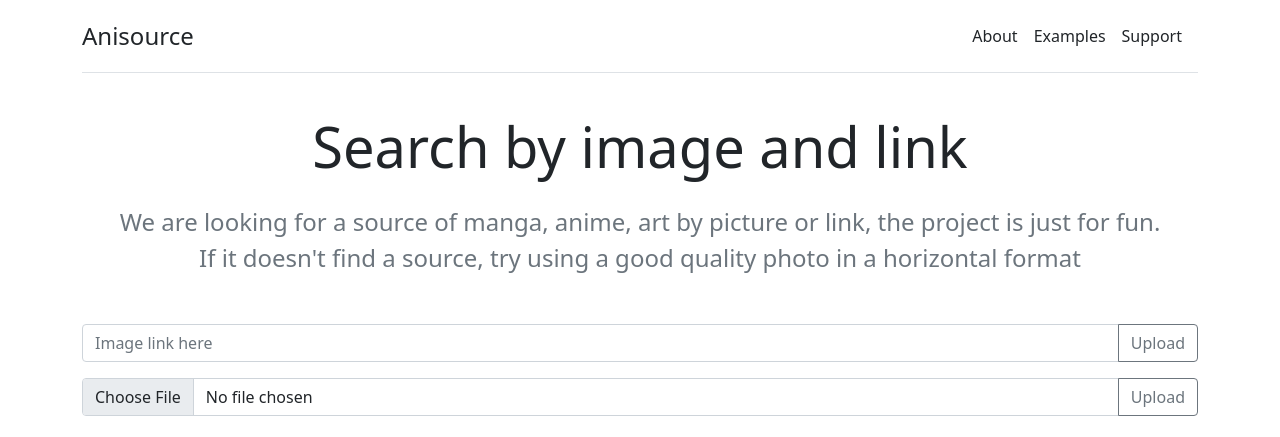
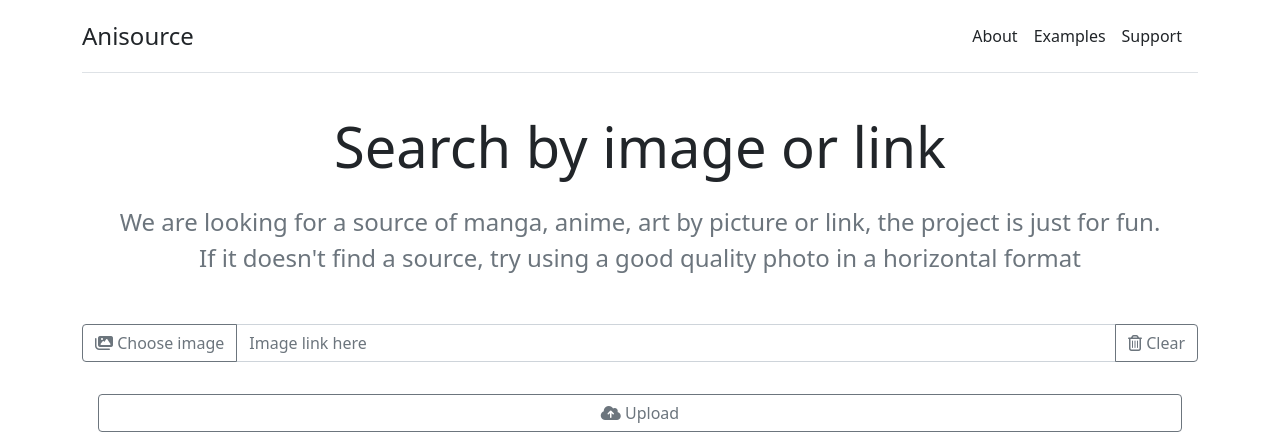
Before and after one commit to waydk/anisource-web, a Flask app: page / in a window 1280 px wide. Shown: the top 437 px of the page. Run offline with Flask 2, Linux system fonts and the light colour scheme; parts of the project's set-up code (start-up, migrations or seed data) failed here and were passed over; some libraries are stand-ins or nearby versions.

Commit message:
0.0.7: search by link

```diff
--- a/anisource/__main__.py
+++ b/anisource/__main__.py
@@ -3,37 +3,25 @@
 import os
 from flask import Flask, request, redirect, url_for, render_template
 from werkzeug.utils import secure_filename
+import base64
 
 # SET YOUR FOLDER
 UPLOAD_FOLDER = '/home/waydk/python_projects/anisource-web/anisource/img'
-ALLOWED_EXTENSIONS = set(['png', 'jpg', 'jpeg'])
+ALLOWED_EXTENSIONS = {'png', 'jpg', 'jpeg'}
 
 app = Flask(__name__)
 app.config['UPLOAD_FOLDER'] = UPLOAD_FOLDER
 
-def allowed_file(filename):
-    return '.' in filename and \
-           filename.rsplit('.', 1)[1] in ALLOWED_EXTENSIONS
-
-@app.route('/', methods=['GET', 'POST'])
-def upload_file():
-    if request.method == 'POST':
-        file = request.files['file']
-        if file and allowed_file(file.filename):
-            filename = secure_filename(file.filename)
-            file.save(os.path.join(app.config['UPLOAD_FOLDER'], filename))
-            return redirect(url_for('search',
-                                    filename=filename))
-    return render_template("index.html")
-
-@app.route('/search/<filename>')
-def search(filename):
+def saucenao_search(filename=None, link=None):
     env = Env()
     env.read_env()
 
     api_key = env.str("SAUCE_API")
     saucenao = SauceNAO(api_key=api_key)
-    res = saucenao.search(f"anisource/img/{filename}")
+    if filename:
+        res = saucenao.search(f"anisource/img/{filename}")
+    else:
+        res = saucenao.search(link)
     try:
         est_time = res.origin['results'][0]['data']['est_time']
     except KeyError:
@@ -55,6 +43,37 @@
         similarity=res.similarity
     )
 
+def allowed_file(filename):
+    return '.' in filename and \
+           filename.rsplit('.', 1)[1] in ALLOWED_EXTENSIONS
+
+@app.route('/', methods=['GET', 'POST'])
+def upload_file():
+    if request.method == 'POST':
+        text = request.form['text']
+        file = request.files['file']
+        if file and allowed_file(file.filename):
+            filename = secure_filename(file.filename)
+            file.save(os.path.join(app.config['UPLOAD_FOLDER'], filename))
+            return redirect(url_for('search_by_image',
+                                    filename=filename))
+        elif text:
+            bytes_text = base64.b64encode(text.encode("UTF-8"))
+            decoded_text = bytes_text.decode("utf-8")
+            return redirect(url_for('search_by_link', link=decoded_text))
+
+    return render_template("index.html")
+
+@app.route('/search_image/<filename>')
+def search_by_image(filename):
+    return saucenao_search(filename=filename)
+
+@app.route('/search_link/<link>')
+def search_by_link(link):
+    bytes_text = base64.b64decode(link.encode("utf-8"))
+    link = bytes_text.decode('utf-8')
+    return saucenao_search(link=link)
+
 
 if __name__ == '__main__':
     app.run(debug=True)
--- a/anisource/static/css/style.css
+++ b/anisource/static/css/style.css
@@ -99,3 +99,8 @@
     --x1: 0;
     --x2: 95%;
   }
+
+/* Inputs */
+input[type="file"] {
+  display: none;
+}
--- a/anisource/templates/base.html
+++ b/anisource/templates/base.html
@@ -5,7 +5,7 @@
     <meta name="viewport"
           content="width=device-width, user-scalable=no, initial-scale=1.0, maximum-scale=1.0, minimum-scale=1.0">
     <meta http-equiv="X-UA-Compatible" content="ie=edge">
-    <title>Document</title>
+    <title>Anisource</title>
   <link rel="stylesheet" href="{{ url_for('static', filename='css/style.css') }}">
   <!-- Bootstrap css -->
    <link href="https://cdn.jsdelivr.net/npm/bootstrap@5.1.1/dist/css/bootstrap.min.css" rel="stylesheet" integrity="sha384-F3w7mX95PdgyTmZZMECAngseQB83DfGTowi0iMjiWaeVhAn4FJkqJByhZMI3AhiU" crossorigin="anonymous">
@@ -32,7 +32,7 @@
         </div>
 
         <div class="p-3 pb-md-6 mx-auto text-center">
-          <h1 class="display-4 fw-normal">Search by image and link</h1>
+          <h1 class="display-4 fw-normal">Search by image or link</h1>
           {% block more_info %} {% endblock %}
         </div>
       </header>
--- a/anisource/templates/index.html
+++ b/anisource/templates/index.html
@@ -8,20 +8,24 @@
     <!-- Input groups -->
     <form action="" method=post enctype=multipart/form-data>
       <div class="input-group mb-3">
-        <input type="text" name=text class="form-control" placeholder="Image link here" aria-label="Recipient's username" aria-describedby="button-addon2">
-        <button type=submit class="btn btn-outline-secondary" type="button" id="button-addon2">Upload</button>
+        <button  class="btn-choose-file btn btn-outline-secondary" type="button">
+          <label for="choose-file">
+            <i class="fas fa-images"></i> Choose image
+          </label>
+          <input id="choose-file" type="file" name=file class="form-control">
+        </button>
+        <input type="text" name=text class="form-control" placeholder="Image link here">
+        <button type="button" class="btn btn-outline-secondary"><i class="far fa-trash-alt"></i> Clear</button>
       </div>
-
-      <div class="input-group">
-        <input type="file" name=file class="form-control" id="inputGroupFile04" aria-describedby="inputGroupFileAddon04" aria-label="Upload">
-        <button type=submit class="btn btn-outline-secondary" type="button" id="inputGroupFileAddon04">Upload</button>
+      <div class="d-grid p-3">
+        <button type=submit class="btn btn-outline-secondary" type="button"><i class="fa fa-cloud-upload"></i> Upload</button>
       </div>
     </form>
 {% endblock %}
 
 {% block photo %}
     <!-- Image preview -->
-    <div class="p-4 text-center">
+    <div class="p-2 text-center">
       <div class="c">
         <div class="i"><img class="img" src="https://www.meme-arsenal.com/memes/55f8f92ed07b82a8457a598a6e1ba5ad.jpg"/></div>
         <div class="s1"></div>
--- a/anisource/templates/search_image.html
+++ b/anisource/templates/search_image.html
@@ -24,6 +24,11 @@
 {% endblock %}
 
 {% block photo %}
+  <video width="400" controls>
+    <source src="https://v.pinimg.com/videos/mc/720p/8a/f4/28/8af4288e3e7cb2b80b534715faed692e.mp4" type="video/mp4">
+    <source src="https://v.pinimg.com/videos/mc/720p/8a/f4/28/8af4288e3e7cb2b80b534715faed692e.mp4" type="video/ogg">
+    Your browser does not support HTML video.
+  </video>
     <!-- Image preview -->
     <div class="p-4 text-center">
       <div class="c">
```
